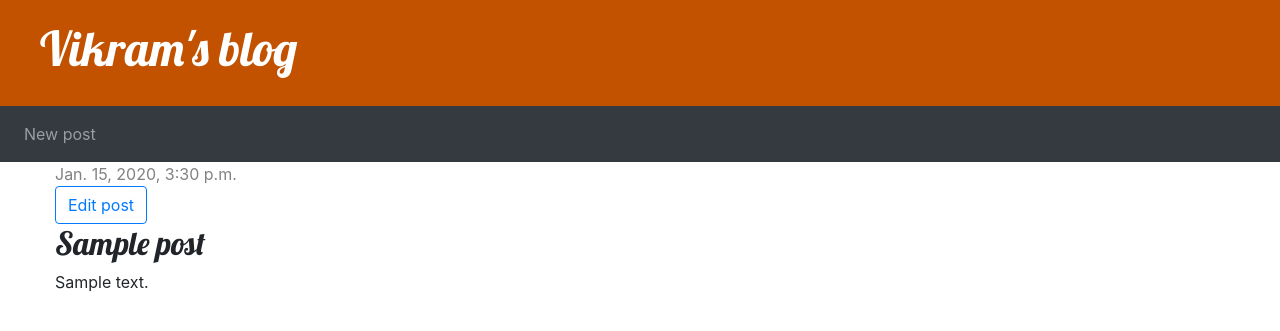
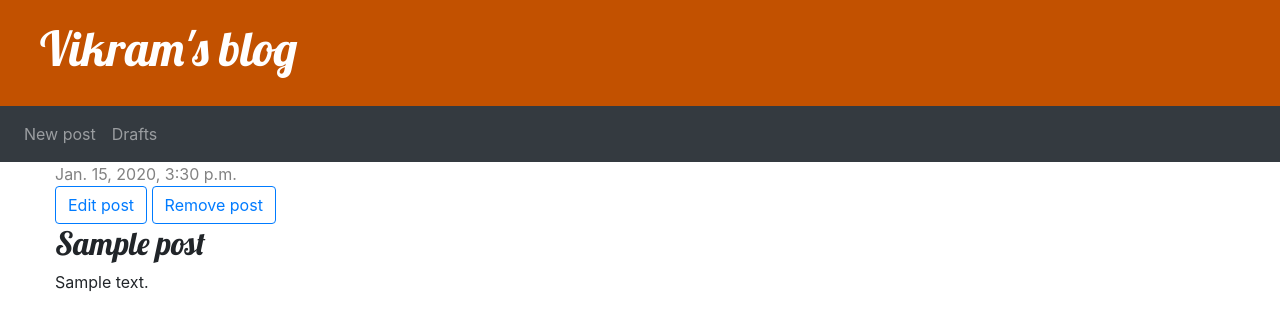
Before and after one commit to sid779/my-blog, a Django app: page /post/1/ in a window 1280 px wide. Shown: the top 331 px of the page. Run offline with Django 3.2, Linux system fonts and the light colour scheme; a user stored in the database is signed in; tables that the repository leaves empty hold one stand-in row (values such as "Sample post"); some libraries are stand-ins or nearby versions.

Commit message:
added more features

```diff
--- a/blog/templates/blog/base.html
+++ b/blog/templates/blog/base.html
@@ -21,6 +21,9 @@
 		    	<li class="nav-item">
 		      	<a class="nav-link" href="{% url 'post_new' %}">New post</a>
 		    	</li>
+		    	<li class="nav-item">
+		      	<a class="nav-link" href="{% url 'post_draft_list' %}">Drafts</a>
+		    	</li>
 		    {% endif %}
 		  </ul>
 
--- a/blog/templates/blog/post_detail.html
+++ b/blog/templates/blog/post_detail.html
@@ -6,9 +6,12 @@
             <div class="date">
                 {{ post.published_date }}
             </div>
+        {% else %}
+        	<a class="btn btn-outline-primary" href="{% url 'post_publish' pk=post.pk %">Publish</a>
         {% endif %}
         {% if user.is_authenticated %}
         	<a role="button" class="btn btn-outline-primary" href="{% url 'post_edit' pk=post.pk %}" >Edit post</a>
+        	<a role="button" class="btn btn-outline-primary" href="{% url 'post_remove' pk=post.pk %}" >Remove post</a>
         {% endif %}
         <h2>{{ post.title }}</h2>
         <p>{{ post.text|linebreaksbr }}</p>
--- a/blog/templates/blog/post_edit.html
+++ b/blog/templates/blog/post_edit.html
@@ -4,6 +4,6 @@
     <h2>New post</h2>
     <form method="POST" class="post-form">{% csrf_token %}
         {{ form.as_p }}
-        <button type="submit" class="save btn btn-default">Save</button>
+        <button type="submit" class="save btn btn-primary">Save</button>
     </form>
 {% endblock %}
--- a/blog/templates/blog/post_list.html
+++ b/blog/templates/blog/post_list.html
@@ -7,7 +7,7 @@
 	                        <p>published: {{ post.published_date }}</p>
 	                    </div>
 	                    <h2><a href="{% url 'post_detail' pk=post.pk %}">{{ post.title }}</a></h2>
-	                    <p>{{ post.text|linebreaksbr }}</p>
+	                    <p>{{ post.text|truncatechars:300  |linebreaksbr }}</p>
 	                </div>
 	            {% endfor %}
 {% endblock %}
--- a/blog/urls.py
+++ b/blog/urls.py
@@ -6,4 +6,7 @@ urlpatterns = [
 	path('post/<int:pk>/', views.post_detail, name='post_detail'),
 	path('post/new/', views.post_new, name='post_new'),
 	path('post/<int:pk>/edit/', views.post_edit, name='post_edit'),
+	path('drafts/', views.post_draft_list, name='post_draft_list'),
+	path('post/<pk>/publish/', views.post_publish, name='post_publish'),
+	path('post/<pk>/remove/', views.post_remove, name='post_remove'),
 ]
--- a/blog/views.py
+++ b/blog/views.py
@@ -15,14 +15,14 @@ def post_detail(request, pk):
 	post = get_object_or_404(Post, pk=pk)
 	return render(request, 'blog/post_detail.html', {'post': post})
 
-def post_new(request,pk):
-    post = get_object_or_404(Post, pk=pk)
+def post_new(request):
+
     if request.method == "POST":
-        form = PostForm(request.POST, instance=post)
+        form = PostForm(request.POST)
         if form.is_valid():
             post = form.save(commit=False)
             post.author = request.user
-            post.published_date = timezone.now()
+            #post.published_date = timezone.now()
             post.save()
             return redirect('post_detail', pk=post.pk)
     else:
@@ -36,9 +36,23 @@ def post_edit(request, pk):
         if form.is_valid():
             post = form.save(commit=False)
             post.author = request.user
-            post.published_date = timezone.now()
+            #post.published_date = timezone.now()
             post.save()
             return redirect('post_detail', pk=post.pk)
     else:
         form = PostForm(instance=post)
     return render(request, 'blog/post_edit.html', {'form': form})
+
+def post_draft_list(request):
+	posts = Post.objects.filter(published_date__isnull=True).order_by('created_date')
+	return render(request, 'blog/post_draft_list.html', {'posts':posts})
+
+def post_publish(request, pk):
+	post = get_object_or_404(Post, pk=pk)
+	post.publish()
+	return redirect('post_detail', pk=pk)
+
+def post_remove(request, pk):
+	post = get_object_or_404(Post, pk=pk)
+	post.delete()
+	return redirect('post_list')
```
Also changed, not shown: blog/templates/blog/post_draft_list.html (added, +11 -0 lines).
